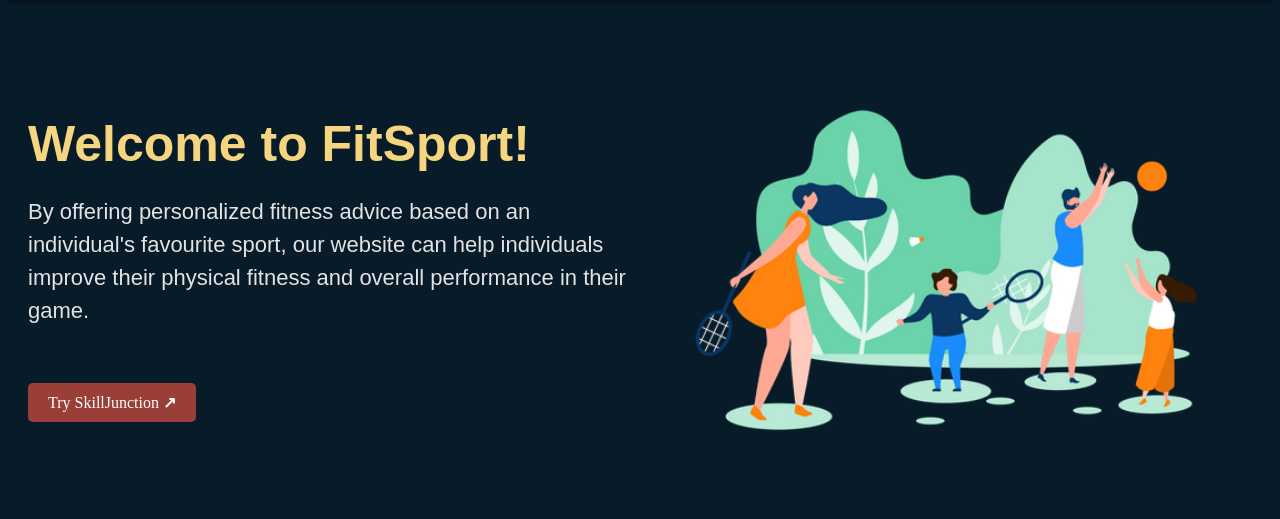
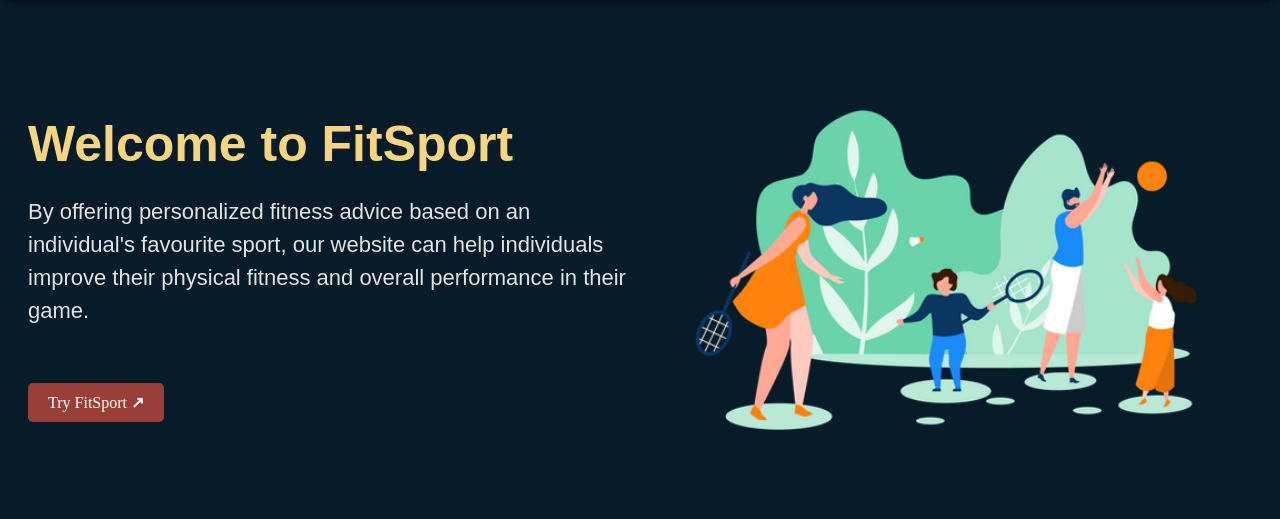
Before and after one commit to gurpal-04/Solving-for-India-Hackathon, a Flask app: page / in a window 1280 px wide. Shown: the part 69-588 px from the top of the page. Run offline with Flask 3, Linux system fonts and the light colour scheme; parts of the project's set-up code (start-up, migrations or seed data) failed here and were passed over.

Commit message:
Updated title to FitSport

```diff
--- a/templates/home.html
+++ b/templates/home.html
@@ -18,7 +18,7 @@
 
     <div id="main">
         <div id="content">
-            <h1>Welcome to FitSport!</h1>
+            <h1>Welcome to FitSport</h1>
             <p>By offering personalized fitness advice based on an individual's favourite sport, our website can help individuals improve their physical fitness and overall performance in their game. </p>
 
             <!-- <button id="button">
@@ -28,7 +28,7 @@
             <div id="button">
                 <a href="{{url_for('index')}}">
                     <div>
-                        Try SkillJunction <b>&#x2197</b>
+                        Try FitSport <b>&#x2197</b>
                     </div>
                 </a>
             </div>
```
